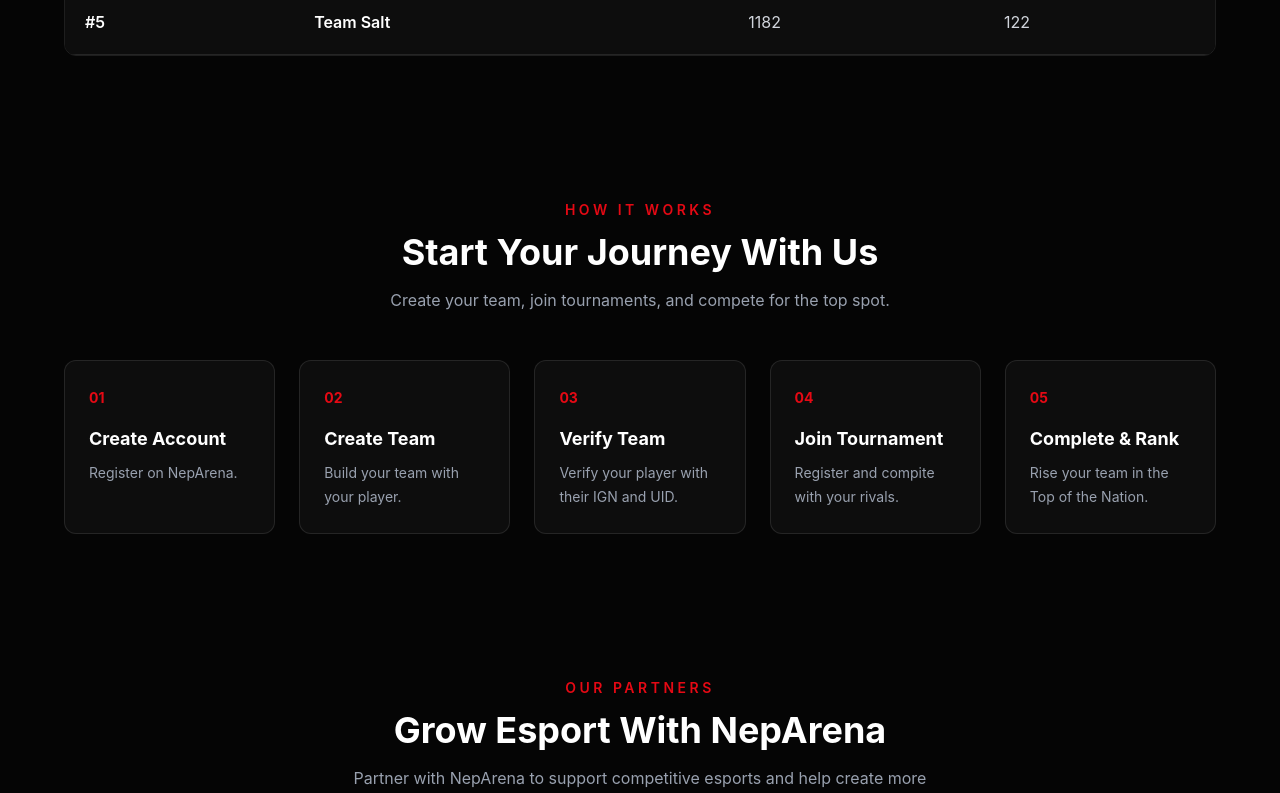
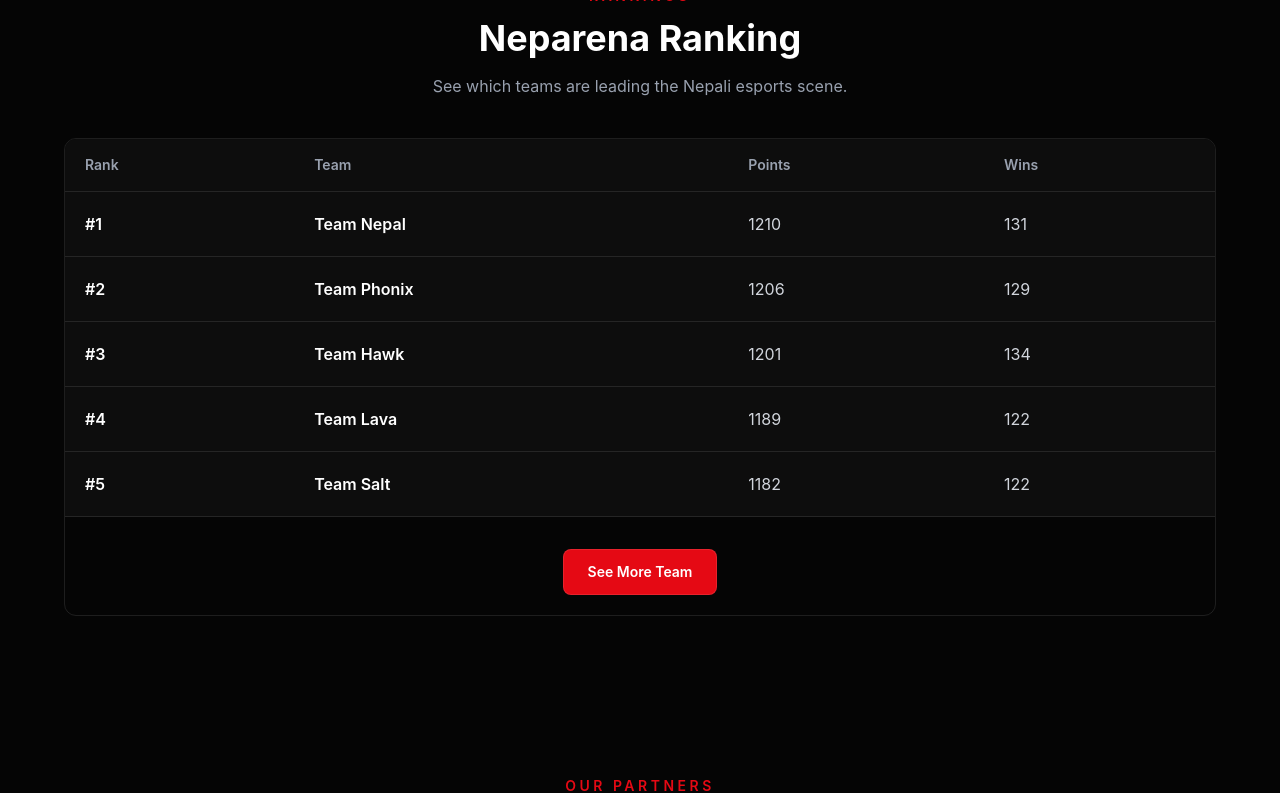
Before and after one commit to Sugam112stha/NepArena, a React (Vite) app: page / in a window 1280 px wide. Shown: the part 1960-2753 px from the top of the page. Built offline with nearby package versions, Linux system fonts and the light colour scheme.

Commit message:
some error task completed

```diff
--- a/src/components/FeaturedTournament.tsx
+++ b/src/components/FeaturedTournament.tsx
@@ -64,7 +64,7 @@ const FeaturedTournaments = () => {
 
     {/* View More Button */}
     <div className="mt-8 flex justify-center">
-      <button onClick={() => navigate("/Tournament")}
+      <button onClick={() => navigate("/Tournaments")}
       className="rounded-lg border border-white/10 px-6 py-3 text-sm font-semibold transition hover:border-[#E50914] hover:text-[#E50914]">
         View More Tournaments
       </button>
--- a/src/components/LeaderboardPreview.tsx
+++ b/src/components/LeaderboardPreview.tsx
@@ -1,4 +1,7 @@
+import { useNavigate } from "react-router-dom";
+
 const LeaderboardPreview = () => {
+  const navigate = useNavigate();
   const teams = [
     {
       rank: 1,
@@ -75,7 +78,7 @@ const LeaderboardPreview = () => {
               {teams.map((team) => (
                 <tr
                   key={team.rank}
-                  className="border-b border-white/10 bg-[#0D0D0D] transition hover:bg-white">
+                  className="border-b border-white/10 bg-[#0D0D0D] transition">
                   <td className="px-5 py-5 font-semibold">#{team.rank}</td>
 
                   <td className="px-5 py-5 font-semibold">{team.name}</td>
@@ -87,6 +90,13 @@ const LeaderboardPreview = () => {
               ))}
             </tbody>
           </table>
+          <div className="mt-8 flex justify-center">
+            <button
+              onClick={() => navigate("/Leaderboard")}
+              className="rounded-lg border bg-[#E50914] border-white/10 px-6 py-3 mb-5 text-sm font-semibold transition] hover:bg-[#ff1e2d]">
+              See More Team
+            </button>
+          </div>
         </div>
       </div>
     </section>
--- a/src/pages/Home.tsx
+++ b/src/pages/Home.tsx
@@ -57,9 +57,9 @@ const Home = () => {
         </div>
       </section>
 
+      <Concept/>
       <FeaturedTournament/>
       <LeaderboardPreview/>
-      <Concept/>
       <Partner/>
       <Footer/>
     </main>
```
